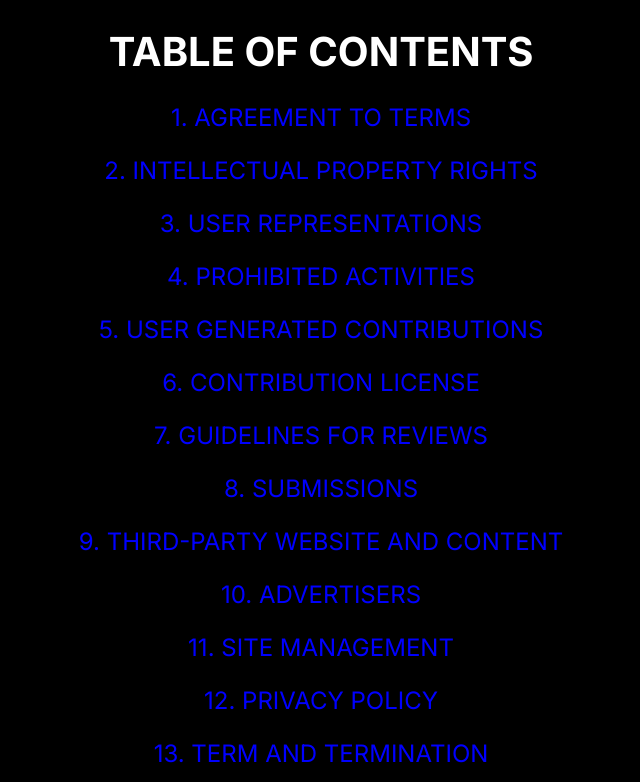
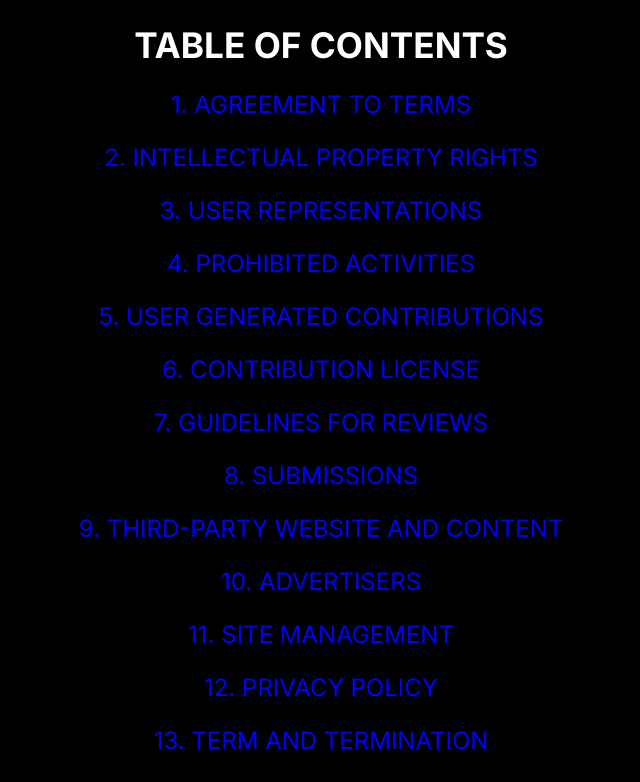
Before and after one commit to sudofinn/finnguha, a Next.js app: page /terms in a window 1280 px wide. Shown: the top 782 px of the page, without its empty margins (319-959 px from the left). Built offline with nearby package versions, Linux system fonts and the light colour scheme.

Commit message:
Font size change again -> 2.5 to 2.2

```diff
--- a/app/cookies/page.module.css
+++ b/app/cookies/page.module.css
@@ -6,7 +6,7 @@
 
 .primary >h1 {
     color:white;
-    font-size:2.5rem;
+    font-size:2.2rem;
 }
 
 .primary >p {
--- a/app/impressum/page.module.css
+++ b/app/impressum/page.module.css
@@ -6,7 +6,7 @@
 
 .primary >h1 {
     color:white;
-    font-size:2.5rem;
+    font-size:2.2rem;
 }
 
 .primary >p {
--- a/app/privacy/page.module.css
+++ b/app/privacy/page.module.css
@@ -6,7 +6,7 @@
 
 .primary >h1 {
     color:white;
-    font-size:2.5rem;
+    font-size:2.2rem;
 }
 
 .primary >p {
--- a/app/terms/page.module.css
+++ b/app/terms/page.module.css
@@ -6,7 +6,7 @@
 
 .primary >h1 {
     color:white;
-    font-size:2.5rem;
+    font-size:2.2rem;
 }
 
 .primary >p {
```
